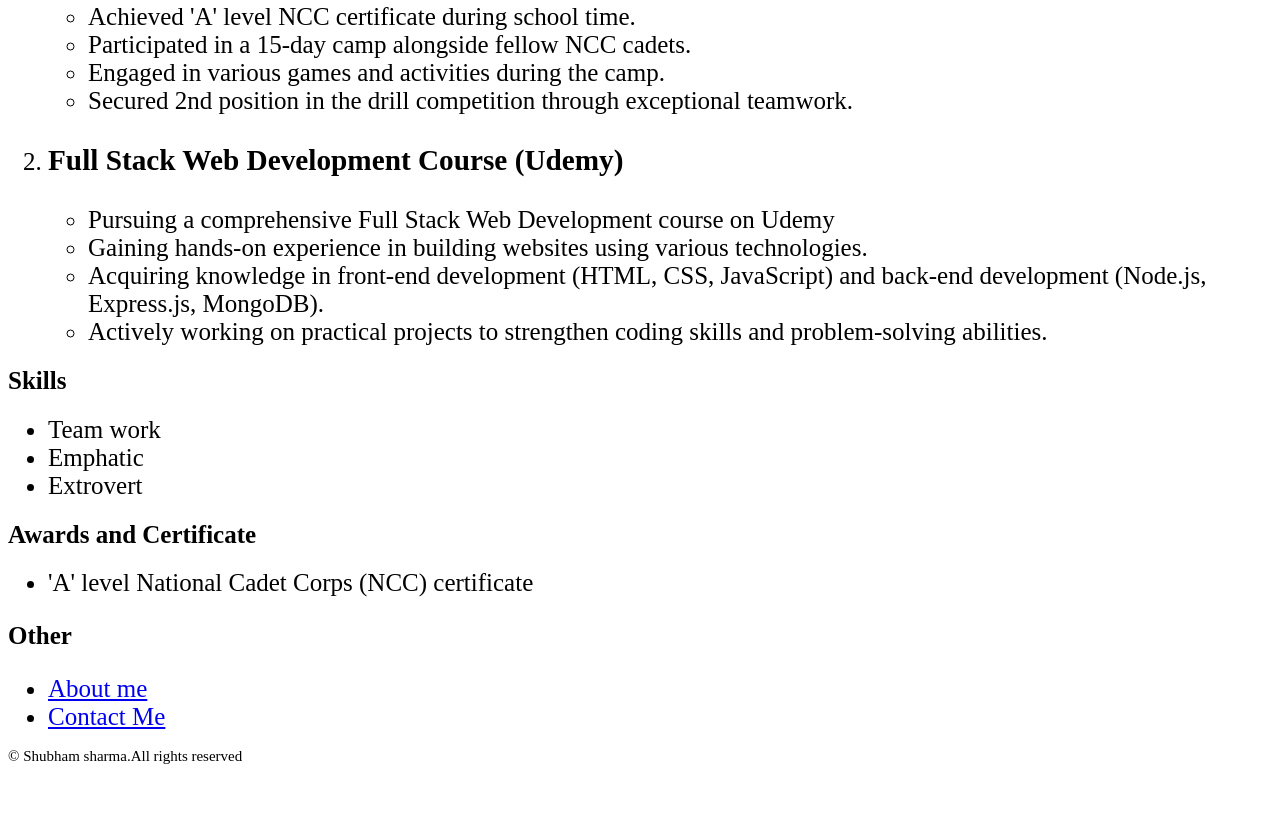
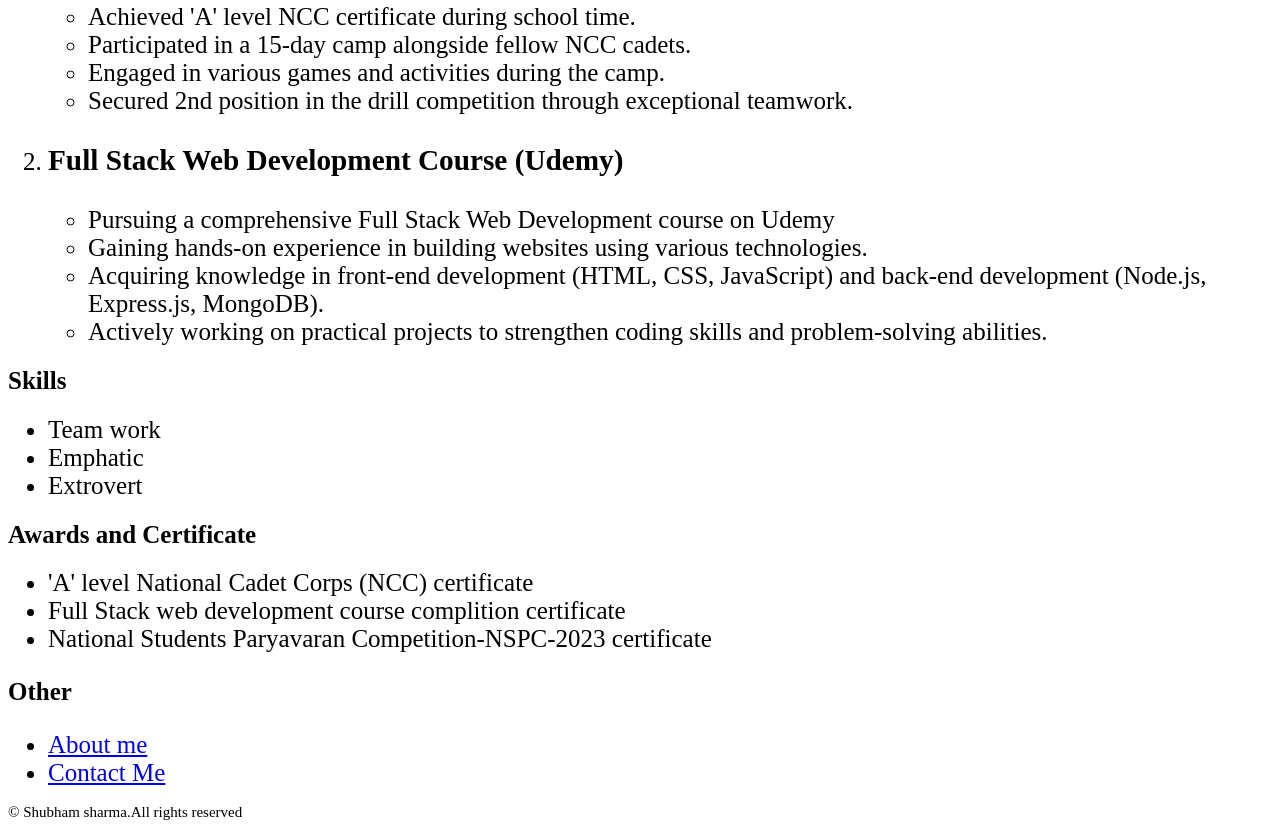
Before and after one commit to SHUBHAMCODEC/html-Resume, a plain HTML site: page index.html in a window 1280 px wide. Shown: the part 773-1602 px from the top of the page. Before the commit the page ends 1546 px from the top, so only its background shows below. Drawn offline with Linux system fonts and the light colour scheme.

Commit message:
Update index.html

```diff
--- a/index.html
+++ b/index.html
@@ -47,6 +47,8 @@
         <h2 style="font-size: 25px">Awards and Certificate</h2>
             <ul>
                 <li style="font-size: 25px">'A' level National Cadet Corps (NCC) certificate</li>
+                <li style="font-size: 25px">Full Stack web development course complition certificate</li>
+                <li style="font-size: 25px">National Students Paryavaran Competition-NSPC-2023 certificate</li>
 
             </ul>
         <h3 style="font-size: 25px">Other</h3>
```
